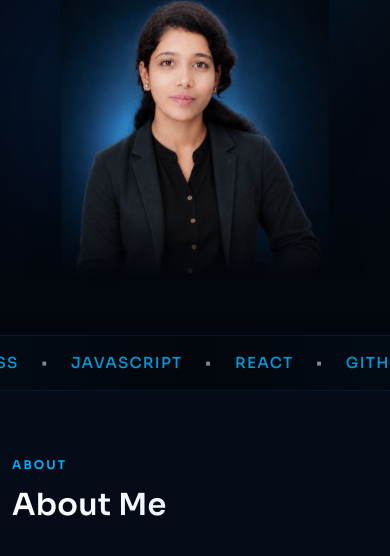
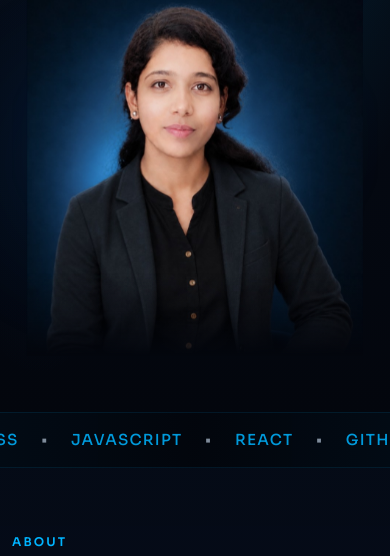
Before and after one commit to CodeWithRupanjali/CodeWithRupanjali.github.io, a website: page index.html in a window 390 px wide. Shown: the part 719-1275 px from the top of the page. Drawn offline with Linux system fonts and the light colour scheme; a web font is replaced by a local one.

Commit message:
Mobile-only: enlarge hero portrait with even side spacing.
Co-authored-by: Cursor <cursoragent@cursor.com>

```diff
--- a/index.html
+++ b/index.html
@@ -15,7 +15,7 @@
   <link rel="preconnect" href="https://fonts.googleapis.com" />
   <link rel="preconnect" href="https://fonts.gstatic.com" crossorigin />
   <link href="https://fonts.googleapis.com/css2?family=Alkalami&family=Inter:wght@400;500;600&family=Sora:wght@500;600;700;800&display=swap" rel="stylesheet" />
-  <link rel="stylesheet" href="style.css?v=final2" />
+  <link rel="stylesheet" href="style.css?v=mphoto3" />
   <noscript>
     <style>
       .reveal { opacity: 1 !important; transform: none !important; filter: none !important; }
--- a/style.css
+++ b/style.css
@@ -2623,8 +2623,13 @@ blockquote {
     padding: 72px 0;
   }
 
+  .portrait-wrap {
+    width: min(94%, 460px);
+    margin-inline: auto;
+  }
+
   .hero-portrait {
-    max-height: min(42vh, 340px);
+    max-height: min(52vh, 440px);
   }
 
   .hero-copy {
@@ -2645,8 +2650,13 @@ blockquote {
     padding-top: calc(var(--nav-h) + 12px);
   }
 
+  .portrait-wrap {
+    width: min(92%, 420px);
+    margin-inline: auto;
+  }
+
   .hero-portrait {
-    max-height: min(38vh, 300px);
+    max-height: min(48vh, 400px);
   }
 
   .hero-actions {
```
